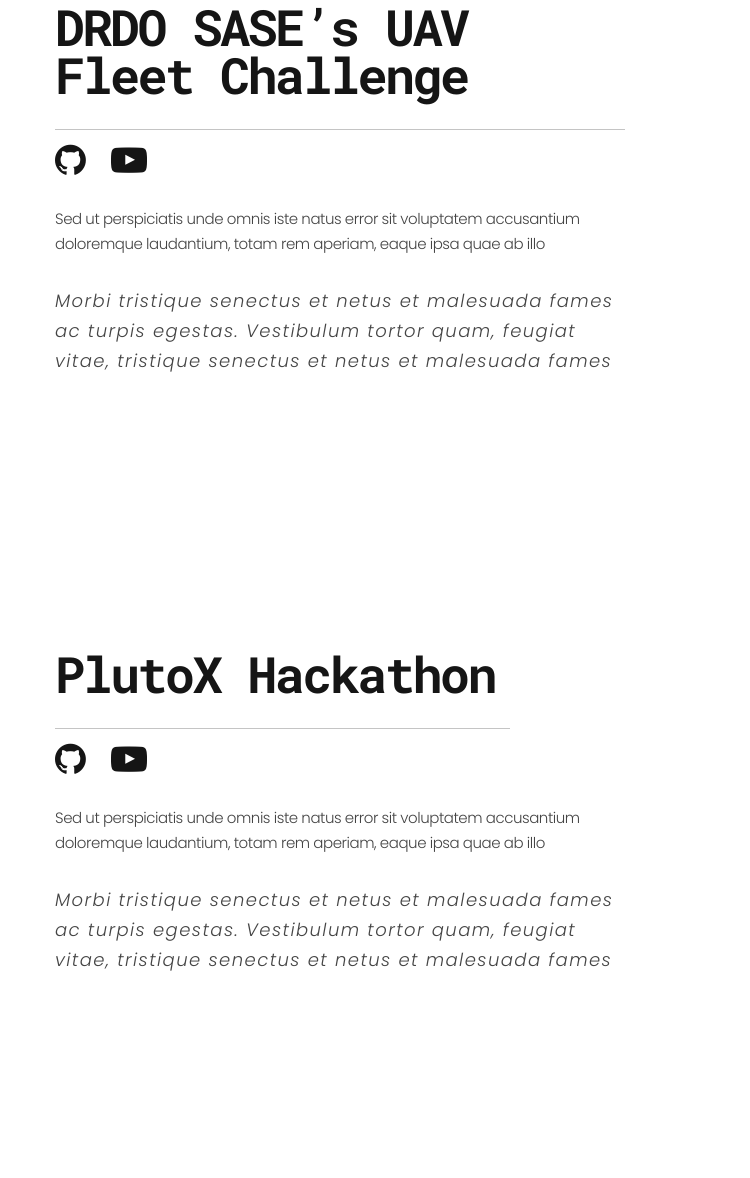
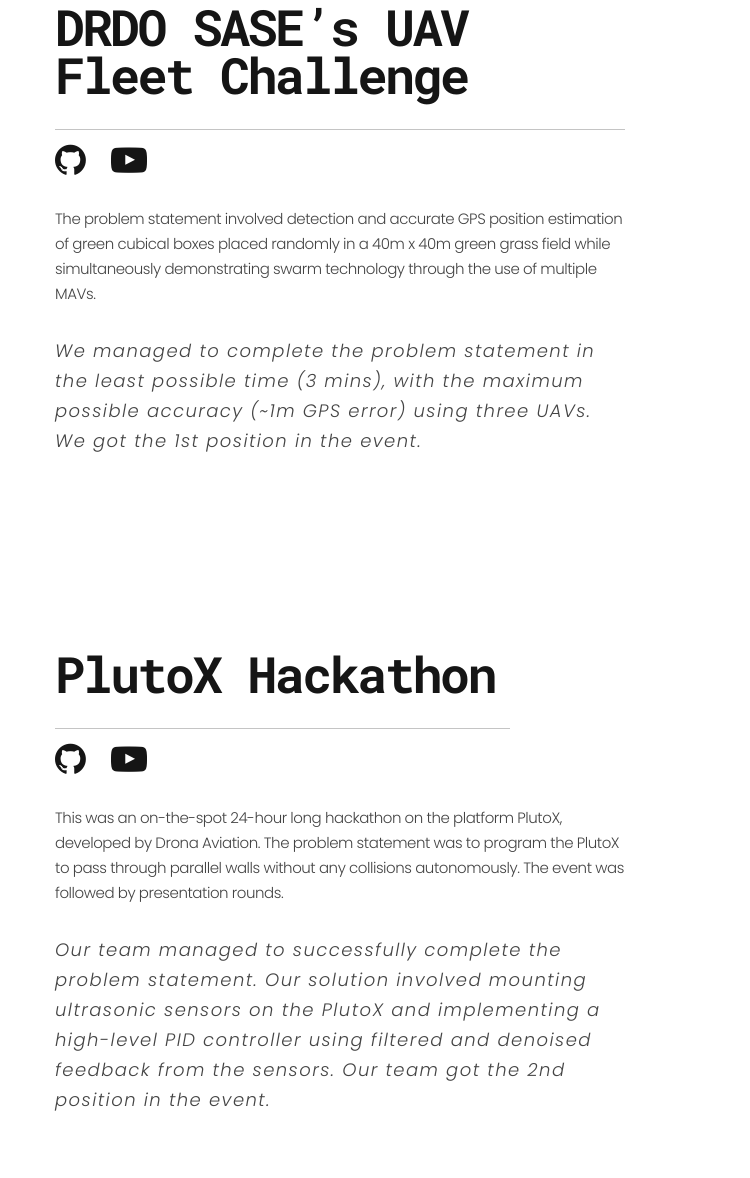
Before and after one commit to 7rohit/7rohit.github.io, a plain HTML site: page past-projects.html in a window 1280 px wide. Shown: the part 1289-2467 px from the top of the page, 0-750 px from the left. Drawn offline with Linux system fonts and the light colour scheme; files whose address does not match are found by name.

Commit message:
Update past-projects.html

```diff
--- a/past-projects.html
+++ b/past-projects.html
@@ -88,11 +88,11 @@
                   <h3>IMAV 2019</h3>
                 </div>
               <h3><a class="icon icon-lg fa-github" href="https://github.com/AerialRobotics-IITK/imav2019"></a>   <a class="icon icon-lg fa-youtube-play" href="#"></a></h3>
-                <p>Sed ut perspiciatis unde omnis iste natus error sit voluptatem accusantium doloremque laudantium, totam rem aperiam, eaque ipsa quae ab illo </p>
+                <p>The 11th edition (2019) outdoor problem statement involved detection of colored mailboxes in a 300m X 100m field and the subsequent delivery of boxes of matching color to the mailboxes, along with the delivery of a fragile object to a house in the arena as well as the detection of a crashed MAV and mapping of the arena using a swarm of autonomous MAVs. </p>
                 <article class="quote-primary">
                   <div class="quote-primary-body">
                     <div class="quote-primary-text">
-                      <p class="q">Morbi tristique senectus et netus et malesuada fames ac turpis egestas. Vestibulum tortor quam, feugiat vitae, tristique senectus et netus et malesuada fames </p>
+                      <p class="q">IMAV gathers around 200 researchers all over the world to demonstrate their capabilities for fulfilling new challenges in drone autonomous missions. We successfully analysed their problem statement and ended up among the top 10 teams globally.</p>
                     </div>
                   </div>
                   <div class="quote-primary-footer">
@@ -119,11 +119,11 @@
                   <h3>DRDO SASE’s UAV Fleet Challenge</h3>
                 </div>
               <h3><a class="icon icon-lg fa-github" href="https://github.com/AerialRobotics-IITK/inter_iit_uav_fleet"></a>   <a class="icon icon-lg fa-youtube-play" href="#"></a></h3>
-                <p>Sed ut perspiciatis unde omnis iste natus error sit voluptatem accusantium doloremque laudantium, totam rem aperiam, eaque ipsa quae ab illo </p>
+                <p>The problem statement involved detection and accurate GPS position estimation of green cubical boxes placed randomly in a 40m x 40m green grass field while simultaneously demonstrating swarm technology through the use of multiple MAVs. </p>
                 <article class="quote-primary">
                   <div class="quote-primary-body">
                     <div class="quote-primary-text">
-                      <p class="q">Morbi tristique senectus et netus et malesuada fames ac turpis egestas. Vestibulum tortor quam, feugiat vitae, tristique senectus et netus et malesuada fames </p>
+                      <p class="q">We managed to complete the problem statement in the least possible time (3 mins), with the maximum possible accuracy (~1m GPS error) using three UAVs. We got the 1st position in the event. </p>
                     </div>
                   </div>
                   <div class="quote-primary-footer">
@@ -150,11 +150,11 @@
                   <h3>PlutoX Hackathon</h3>
                 </div>
                 <h3><a class="icon icon-lg fa-github" href="#"></a>   <a class="icon icon-lg fa-youtube-play" href="#"></a></h3>
-                <p>Sed ut perspiciatis unde omnis iste natus error sit voluptatem accusantium doloremque laudantium, totam rem aperiam, eaque ipsa quae ab illo </p>
+                <p>This was an on-the-spot 24-hour long hackathon on the platform PlutoX, developed by  Drona  Aviation. The problem statement was to program the PlutoX to pass through parallel walls without any collisions autonomously. The event was followed by presentation rounds. </p>
                 <article class="quote-primary">
                   <div class="quote-primary-body">
                     <div class="quote-primary-text">
-                      <p class="q">Morbi tristique senectus et netus et malesuada fames ac turpis egestas. Vestibulum tortor quam, feugiat vitae, tristique senectus et netus et malesuada fames </p>
+                      <p class="q">Our team managed to successfully complete the problem statement. Our solution involved mounting ultrasonic sensors on the  PlutoX and implementing a  high-level  PID controller using filtered and denoised feedback from the sensors. Our team got the 2nd position in the event. </p>
                     </div>
                   </div>
                   <div class="quote-primary-footer">
@@ -181,11 +181,11 @@
                   <h3>Warehouse Inventory Check</h3>
                 </div>
                 <h3><a class="icon icon-lg fa-github" href="#"></a>   <a class="icon icon-lg fa-youtube-play" href="#"></a></h3>
-                <p>Sed ut perspiciatis unde omnis iste natus error sit voluptatem accusantium doloremque laudantium, totam rem aperiam, eaque ipsa quae ab illo </p>
+                <p>The primary objective was to develop a MAV which could fly indoors (with any on-board or off-board computation and tracking system) and localize itself using lines on the warehouse floor. The aerial robot had to perform a complete warehouse inventory check mission, starting with autonomous take-off, then line following, scanning the warehouse goods, and finally autonomous landing. </p>
                 <article class="quote-primary">
                   <div class="quote-primary-body">
                     <div class="quote-primary-text">
-                      <p class="q">Morbi tristique senectus et netus et malesuada fames ac turpis egestas. Vestibulum tortor quam, feugiat vitae, tristique senectus et netus et malesuada fames </p>
+                      <p class="q">We developed a novel tilt-quadrotor system and successfully managed to complete the problem gaining the 3rd position. </p>
                     </div>
                   </div>
                   <div class="quote-primary-footer">
```
